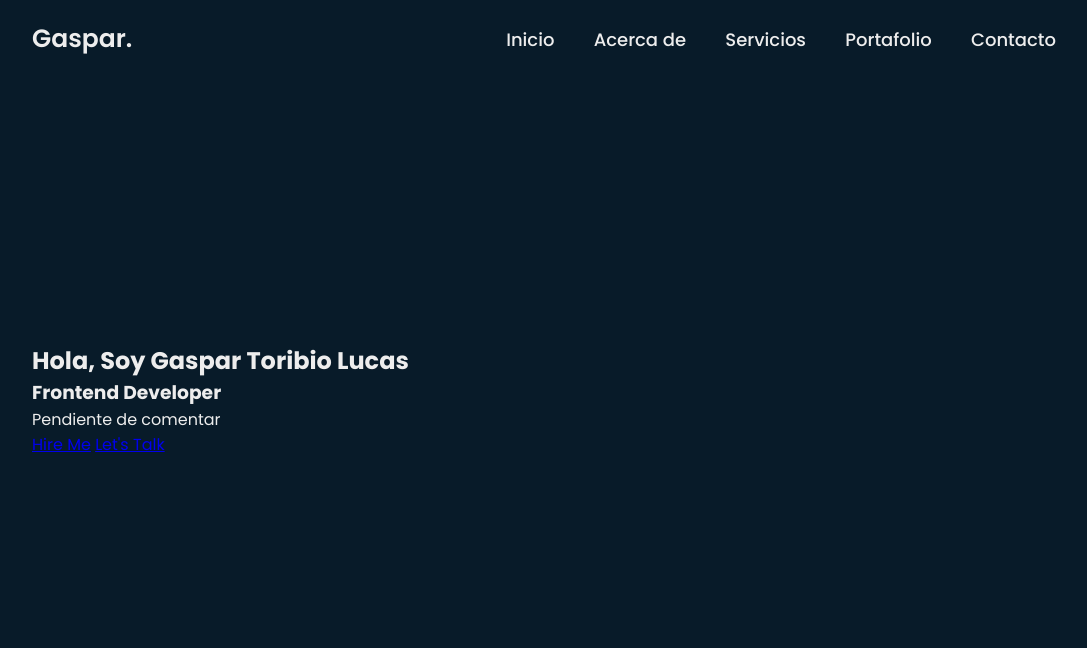
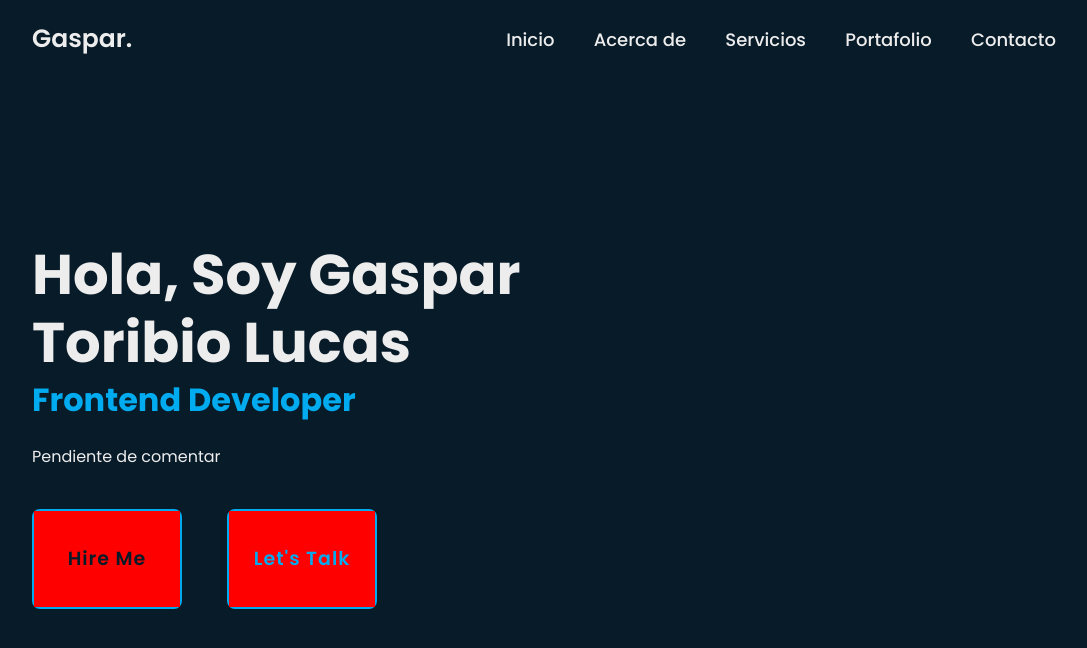
Before and after one commit to GasparTL/Portafolio-FronEnd, a plain HTML site: page index.html in a window 1280 px wide. Shown: the whole page, without its empty margins (96-1183 px from the left). Drawn offline with Linux system fonts and the light colour scheme.

Commit message:
Short Changes

```diff
--- a/index.html
+++ b/index.html
@@ -25,7 +25,7 @@
         <h3>Frontend Developer</h3>
 
         <p> Pendiente de comentar</p>
-        <div class="btn_box">
+        <div class="btn-box">
             <a href="#">Hire Me</a>
             <a href="#">Let's Talk</a>
         </div>
--- a/style.css
+++ b/style.css
@@ -46,3 +46,59 @@ body{
     align-items: center;
     padding: 0 10%;
 }
+.home-content{
+    max-width: 600px;
+}
+.home-content h1{
+    font-size: 56px;
+    font-weight: 700;
+    line-height: 1.2;
+}
+.home-content h3{
+    font-size: 32px;
+    font-weight: 700;
+    color: #00abf0;
+}
+.home-content p{
+    font-size: 16px;
+    margin: 20px 0 40px;
+}
+.home-content .btn-box {
+    display: flex;
+    justify-content: space-between;
+    width: 345px;
+    height: 50px;
+}
+.btn-box a {
+    position: relative;
+    display: inline-flex;
+    justify-content: center;
+    align-items: center;
+    width: 150px;
+    height: 100px;
+    background: #00abf0;
+    border: 2px solid #00abf0;
+    border-radius: 8px;
+    font-size:19px;
+    color:#081b29;
+    text-decoration: none;
+    font-weight: 600;
+    letter-spacing: 1px;
+    z-index: 1;
+}
+
+.btn-box a:nth-child(2){
+    background: transparent;
+    color: #00abf0;
+}
+.btn-box a::before{
+    content: '';
+    position:absolute;
+    top: 0;
+    left: 0;
+    width: 100%;
+    height: 100%;
+    background: red;
+    z-index: -1;
+
+}
```
